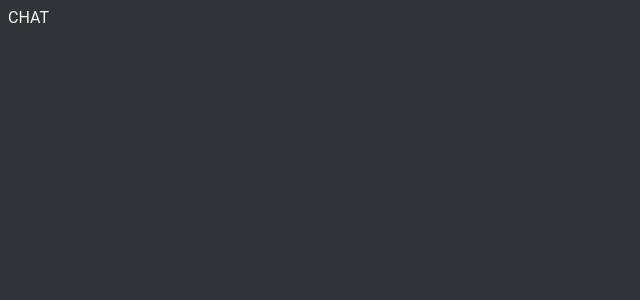
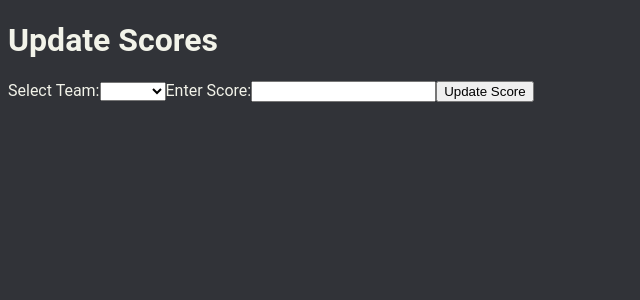
Before and after one commit to NANIOY/lab6-FRONT, a Vue app: page / in a window 1280 px wide. Shown: the top 300 px of the page, without its empty margins (0-640 px from the left). Built offline with nearby package versions, Linux system fonts and the light colour scheme.

Commit message:
feat: import and display UpdateScore

```diff
--- a/src/App.vue
+++ b/src/App.vue
@@ -1,10 +1,10 @@
 <script setup>
-
+  import UpdateScore from './components/UpdateScore.vue';
 </script>
 
 <template>
   <div>
-    CHAT
+    <UpdateScore />
   </div>
 </template>
 
```
